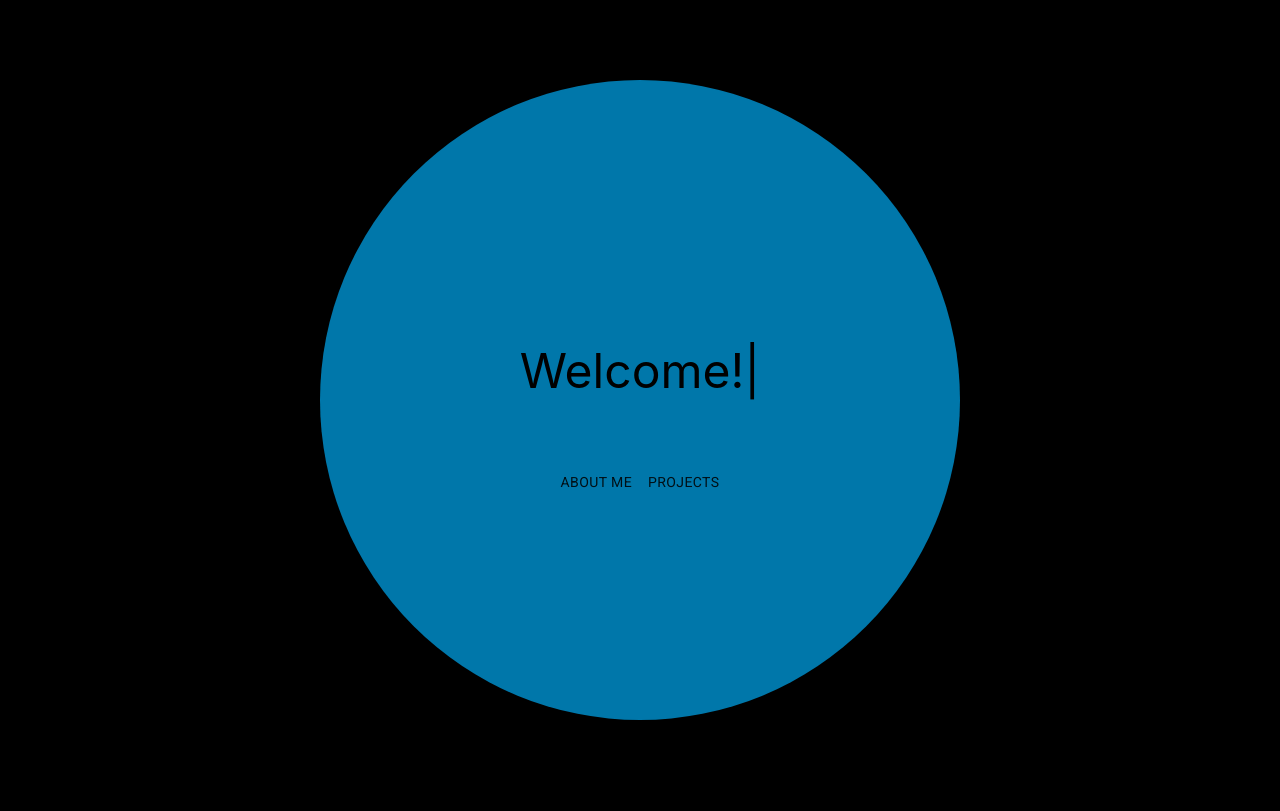
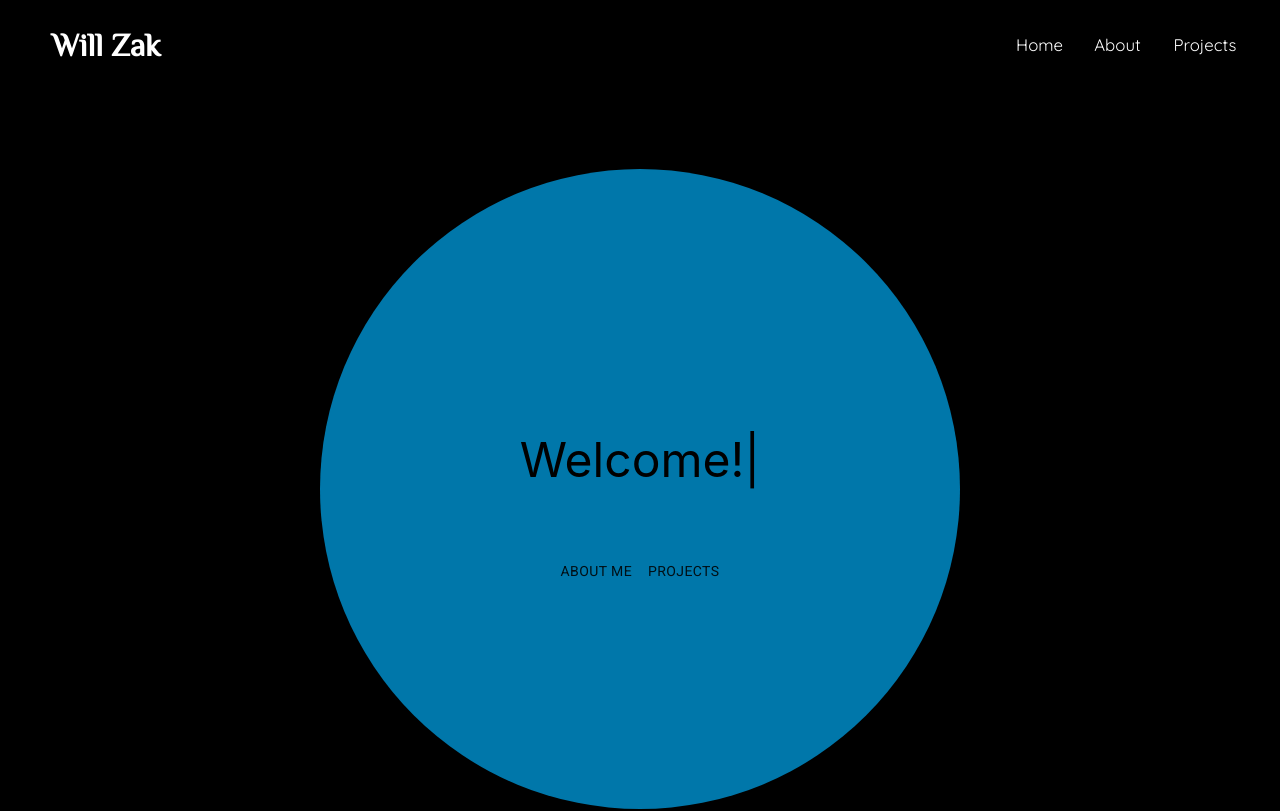
Before and after one commit to willzak/portfolio, a React (Create React App) app: page / in a window 1280 px wide. Shown: the top 811 px of the page. Built offline with nearby package versions, Linux system fonts and the light colour scheme; no server answers.

Commit message:
created nav bar for desktop

```diff
--- /dev/null
+++ b/src/components/Nav.js
@@ -0,0 +1,53 @@
+import React from "react";
+import { Link } from "react-scroll";
+
+import "../styles/nav.sass";
+
+export default function Nav(props) {
+
+  return (
+    <div className="nav-bar">
+      <div className="nav-left">
+        <Link
+          className="item-left"
+          activeClass="active"
+          to="top"
+          spy={false}
+          smooth={true}
+          offset={0}
+          duration={500}
+        ><button className="title-btn">Will Zak</button></Link>
+      </div>
+      <div className="nav-right">
+        <Link
+          className="item-right"
+          activeClass="active"
+          to="top"
+          spy={false}
+          smooth={true}
+          offset={0}
+          duration={500}
+        ><button className="btn">Home</button></Link>
+        <Link
+          className="item-right"
+          activeClass="active"
+          to="aboutme"
+          spy={false}
+          smooth={true}
+          offset={-100}
+          duration={500}
+        ><button className="btn">About</button></Link>
+        <Link
+          className="item-right"
+          activeClass="active"
+          to="projects"
+          spy={false}
+          smooth={true}
+          offset={0}
+          duration={500}
+        ><button className="btn">Projects</button></Link>
+
+      </div>
+    </div>
+  )
+}
--- a/src/components/index.js
+++ b/src/components/index.js
@@ -3,12 +3,14 @@ import Landing from "./landing";
 import AboutMe from "./about";
 import Projects from "./Projects";
 import Ending from "./Ending";
+import Nav from "./Nav";
 
 import "../styles/index.sass";
 
 export default function WebContainer(props) {
   return (
     <div class="background">
+      <Nav />
       <Landing />
       <AboutMe />
       <Projects />
--- a/src/components/landing.js
+++ b/src/components/landing.js
@@ -9,7 +9,7 @@ import 'fontsource-roboto';
 export default function Landing(props) {
 
   return (
-    <div class="screen">
+    <div class="screen" id="top">
       <div class="welcome-text">
         <Typical
           steps={[
--- /dev/null
+++ b/src/styles/nav.sass
@@ -0,0 +1,55 @@
+@import url('https://fonts.googleapis.com/css2?family=DM+Sans&family=Philosopher&family=Quicksand&display=swap')
+$header-font: 'DM Sans', sans-serif
+$body-font: 'Quicksand', sans-serif
+$title-font: 'Philosopher', sans-serif;
+
+.nav-bar
+  display: none
+
+@media only screen and (min-width: 650px)
+  .nav-bar
+    width: 100%
+    position: sticky
+    top: 0
+    z-index: 100
+    color: white
+    display: flex
+    justify-content: space-between
+    align-items: center
+
+  .nav-left
+    display: flex
+    width: 20%
+    margin-left: 20px
+
+  .item-left
+    padding: 10%
+
+  .title-btn
+    outline: none
+    background: rgba(0, 0, 0, 0)
+    font-family: $title-font
+    font-size: 2em
+    font-weight: bolder
+    color: white
+    border: none
+
+  .nav-right
+    display: flex
+    flex-direction: row
+    margin-right: 10%
+
+  .item-right
+    padding: 10%
+    display: flex
+
+  .btn
+    color: white
+    font-family: $body-font
+    font-size: 1.05em
+    padding: 10%
+    background-color: rgba(0, 0, 0, 0)
+    border: none
+
+  button
+    outline: none
```
Also changed, not shown: 1 other file (tests, documents, lock files or other folders).
